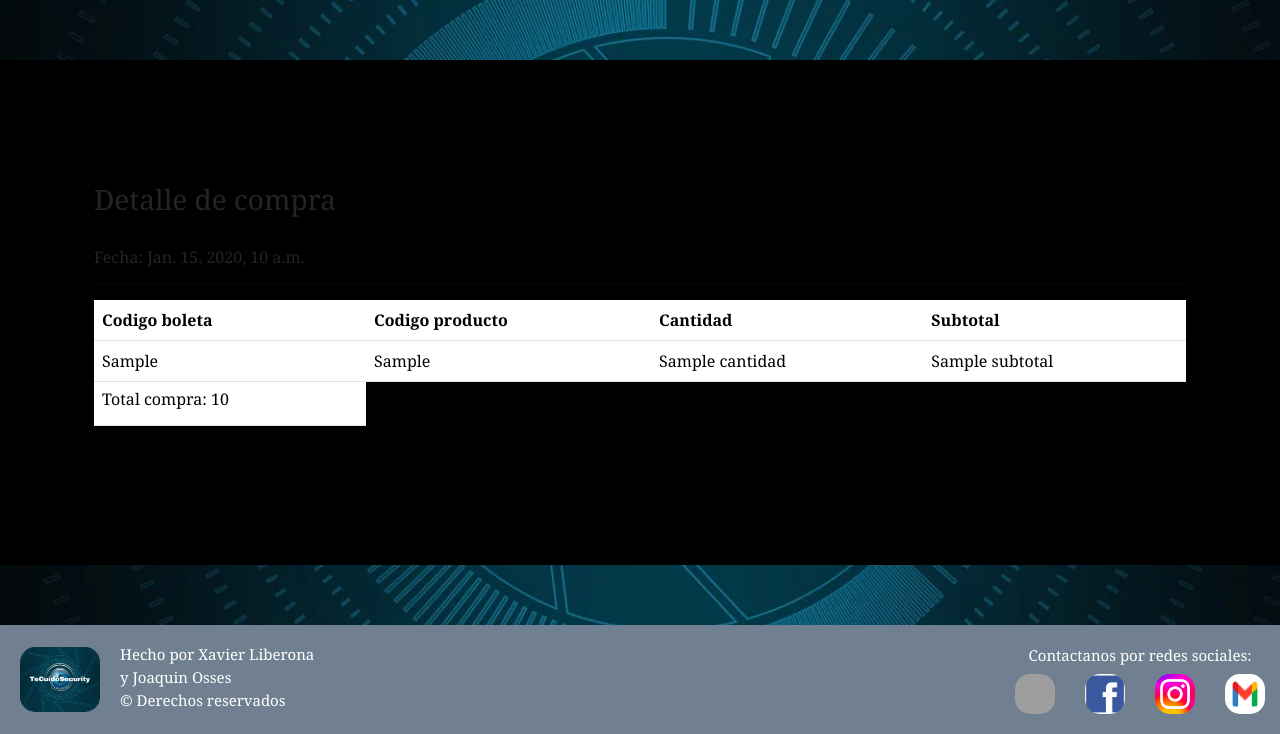
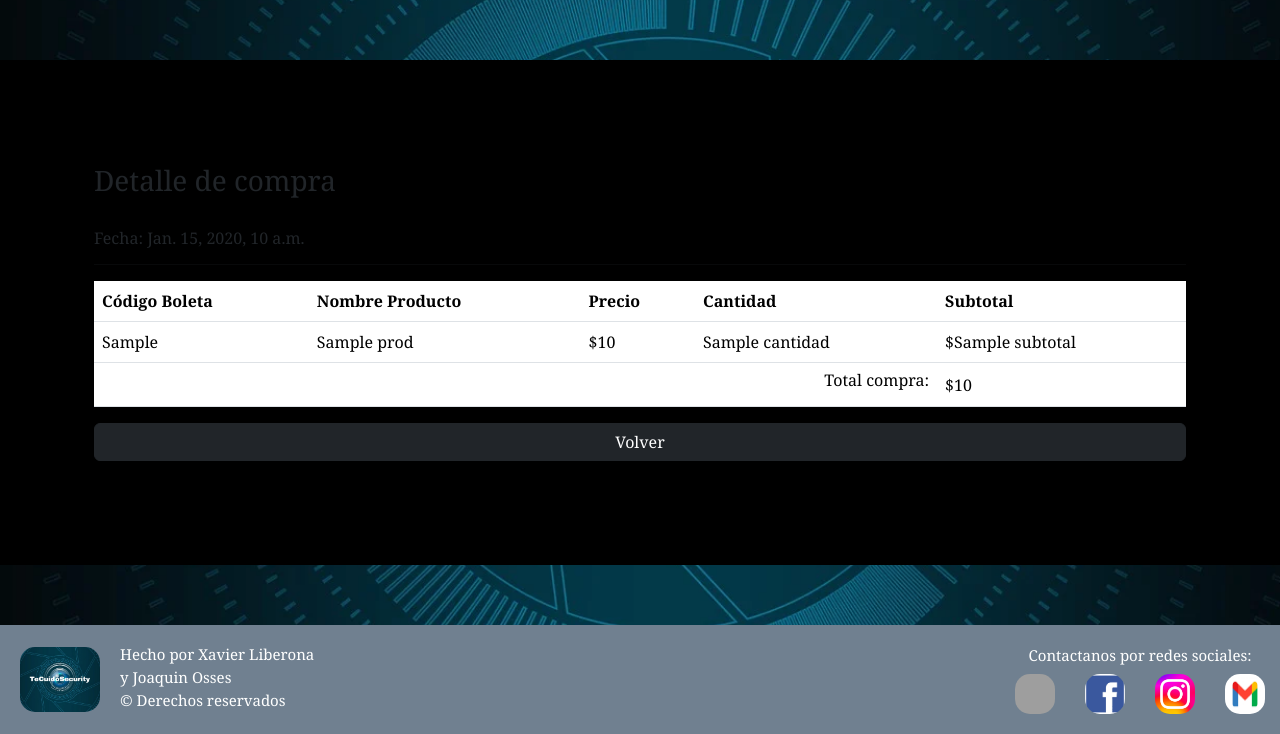
Before and after one commit to saintcarti/ProyAvance3, a Django app: template paginaWeb/inventario/templates/carrito/detallecarrito.html in a window 1280 px wide. Shown: the part 66-800 px from the top of the page. Run offline with Django 3.2, Linux system fonts and the light colour scheme; the template is opened without the code that fills it: most values are stand-ins (such as "Sample title", 1, 10 or a date in 2020); some libraries are stand-ins or nearby versions; grey boxes are pictures that could not be loaded.

Commit message:
Good bye critico

```diff
--- a/paginaWeb/inventario/templates/carrito/carrito.html
+++ b/paginaWeb/inventario/templates/carrito/carrito.html
@@ -11,6 +11,7 @@
         <tbody>
         {% if request.session.carrito.items %}
             {% for key, value in request.session.carrito.items%}
+                {%if value.cantidad > 0 %}
             <tr>
                 <td id="marca_value" style="font-size:13px;">{{value.marca}}</td>
                 <td id="precio_value" style="font-size:13px;">{{value.precio}}</td>
@@ -24,6 +25,7 @@
                 <th scope="row">Total: </th>
                 <td colspan="2">$ {{value.total}}</td>
             </tr>
+            {%endif%}
             {% endfor %}
         {% else %}
             <tr>
--- a/paginaWeb/inventario/templates/carrito/detallecarrito.html
+++ b/paginaWeb/inventario/templates/carrito/detallecarrito.html
@@ -1,31 +1,37 @@
-{%extends "base.html"%}
-{%block contenido%}
-{%load static%}
+{% extends "base.html" %}
+{% block contenido %}
+{% load static %}
 <div class="container">
-    <h3>Detalle de compra</h3><br><h6>Fecha: {{fecha}}</h6>
+    <h3>Detalle de compra</h3><br><h6>Fecha: {{ fecha }}</h6>
     <hr>
     <table class="table">
         <thead>
             <tr>
-                <th>Codigo boleta</th>
-                <th>Codigo producto</th>
+                <th>Código Boleta</th>
+                <th>Nombre Producto</th>
+                <th>Precio</th>
                 <th>Cantidad</th>
                 <th>Subtotal</th>
             </tr>
         </thead>
         <tbody>
-            {%for prod in productos%}
+            {% for prod in productos %}
             <tr>
-                <td>{{prod.id_boleta}}</td>
-                <td>{{prod.id_producto}}</td>
-                <td>{{prod.cantidad}}</td>
-                <td>{{prod.subtotal}}</td>
+                <td>{{ prod.id_boleta }}</td>
+                <td>{{ prod.nombre }}</td>
+                <td>${{ prod.precio }}</td>
+                <td>{{ prod.cantidad }}</td>
+                <td>${{ prod.subtotal }}</td>
             </tr>
-            {%endfor%}
+            {% endfor %}
         </tbody>
-
-        <tr><td><h6>Total compra: {{total}}</h6></td>
-        </tr>
+        <tfoot>
+            <tr>
+                <td colspan="4" style="text-align: right;"><h6>Total compra:</h6></td>
+                <td>${{ total }}</td>
+            </tr>
+        </tfoot>
     </table>
+    <a href="{% url 'inventario' %}" class="btn btn-dark">Volver</a>
 </div>
-{%endblock%}
+{% endblock %}
--- a/paginaWeb/inventario/templates/crud/detalle_camara.html
+++ b/paginaWeb/inventario/templates/crud/detalle_camara.html
@@ -15,7 +15,9 @@
     <img src="{{camara.imagen.url}}" style="border: solid 2px black; border-radius: 7px;" class="card-img-top" alt="...">
     <div class="card-body">
     <h5 class="card-title" style="text-align: center;">{{camara.nombreCamara}}</h5>
-      <p class="card-text" style="text-align: center;">{{camara.descripcion}}</p>
+    <p class="card-text" style="text-align: center;">{{camara.descripcion}}</p>
+    <p class="card-text" style="text-align: center;">${{camara.precio}}</p>
+    <p class="card-text" style="text-align: center;">{{camara.stock}}</p>
     </div>
     <button id="btn_volver" style="display: grid; margin-left: 60px; max-width: 120px;" type="submit" class="btn btn-primary">Volver</button>
   </div>
--- a/paginaWeb/inventario/templates/crud/editar_camara.html
+++ b/paginaWeb/inventario/templates/crud/editar_camara.html
@@ -53,6 +53,11 @@
                 <input type="file" class="form-control" name="imagen" id="imagen" value="{{camara.imagen}}">
                 <small class="text-danger" id="imagen-error"></small>
               </div>
+            <div class="mb-3">
+                <label for="{{ camaraform.field.name }}">Stock</label>
+                <input type="text" class="form-control" name="stock" id="stock" value="{{camara.stock}}">
+                <small class="text-danger" id="stock-error"></small>
+            </div>
 
             <input type="submit" value="Editar" class="btn btn-primary">
             <a href="{%url 'listado_camaras'%}" class="btn btn-success">Volver</a>
```
Also changed, not shown: paginaWeb/inventario/compra.py (+17 -16 lines), paginaWeb/inventario/templates/crud/listado_camaras.html (+7 -5 lines), paginaWeb/inventario/views.py (+33 -12 lines), paginaWeb/db.sqlite3, paginaWeb/files/imagenes/CamaraMedio_NZxHiet.jpg (added), paginaWeb/files/imagenes/kit4_CuWr4jO.jpg (added), paginaWeb/files/imagenes/kit9_GnZoIei.jpg (added), paginaWeb/inventario/static/img/sinfoto.jpg (renamed from paginaWeb/inventario/static/img/sinfoto.webp).
